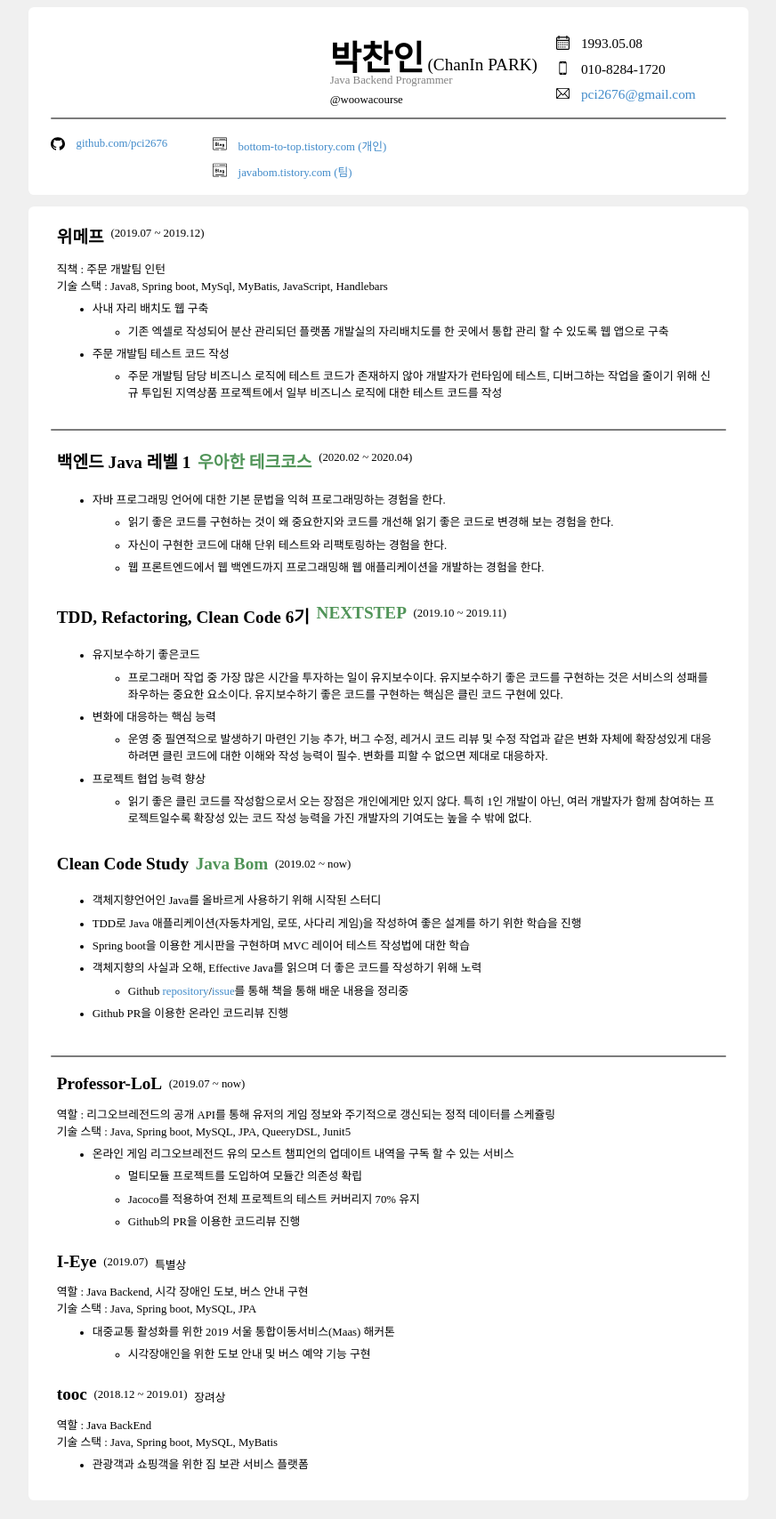
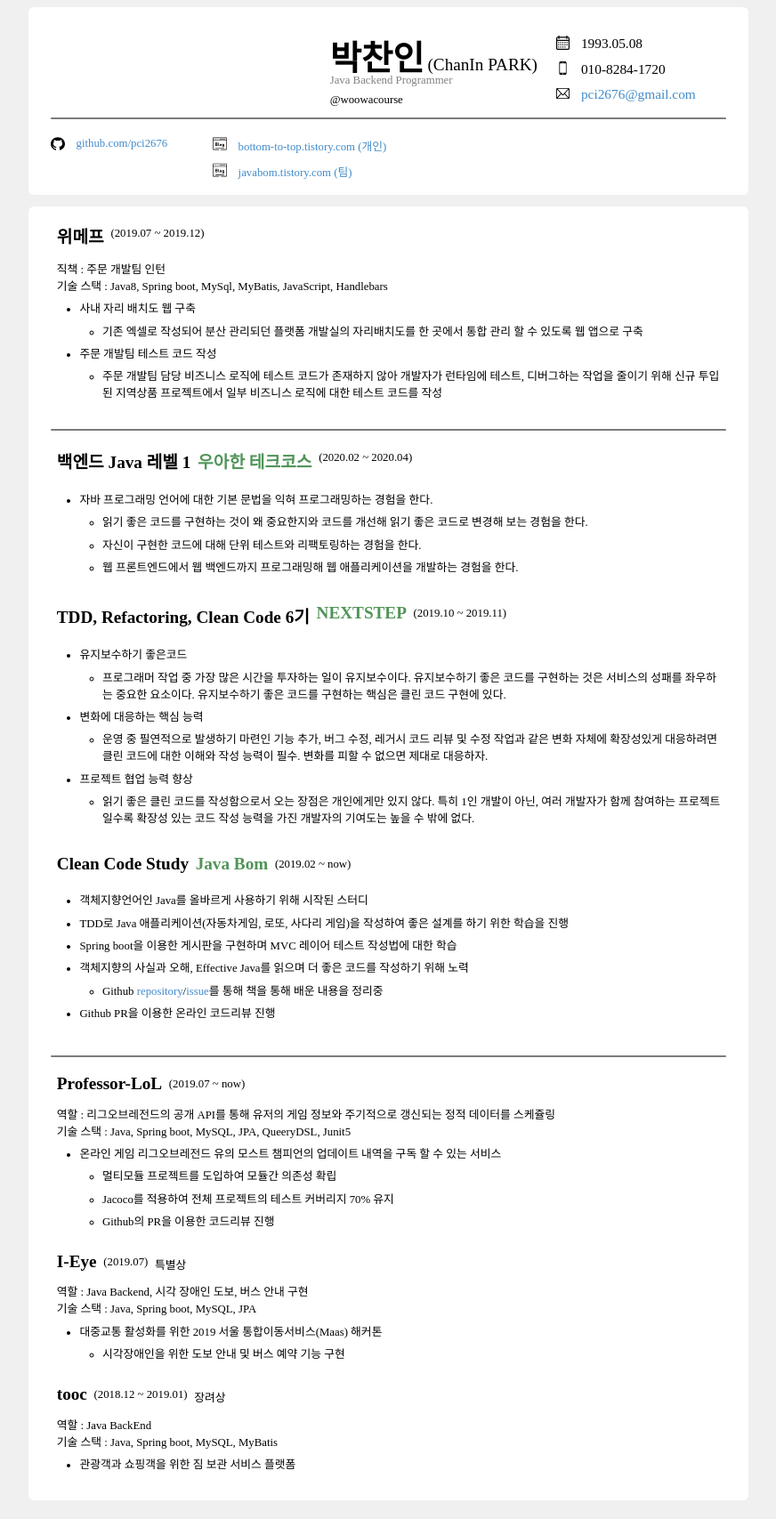
Before and after one commit to pci2676/pci2676.github.io, a Jekyll site: the page built from index.html, in a window 1280 px wide. Shown: the whole page at 89% size, without its empty margins (229-1101 px from the left). Built offline with Jekyll 4.4.1, drawn with Linux system fonts in a browser that asks for light colours.

Commit message:
refactor : ul left padding fix

```diff
--- a/_sass/main.scss
+++ b/_sass/main.scss
@@ -14,6 +14,7 @@ section {
 }
 
 ul{
+  padding-left: 2rem;
   margin-top: 0.5rem;
 }
 
```
